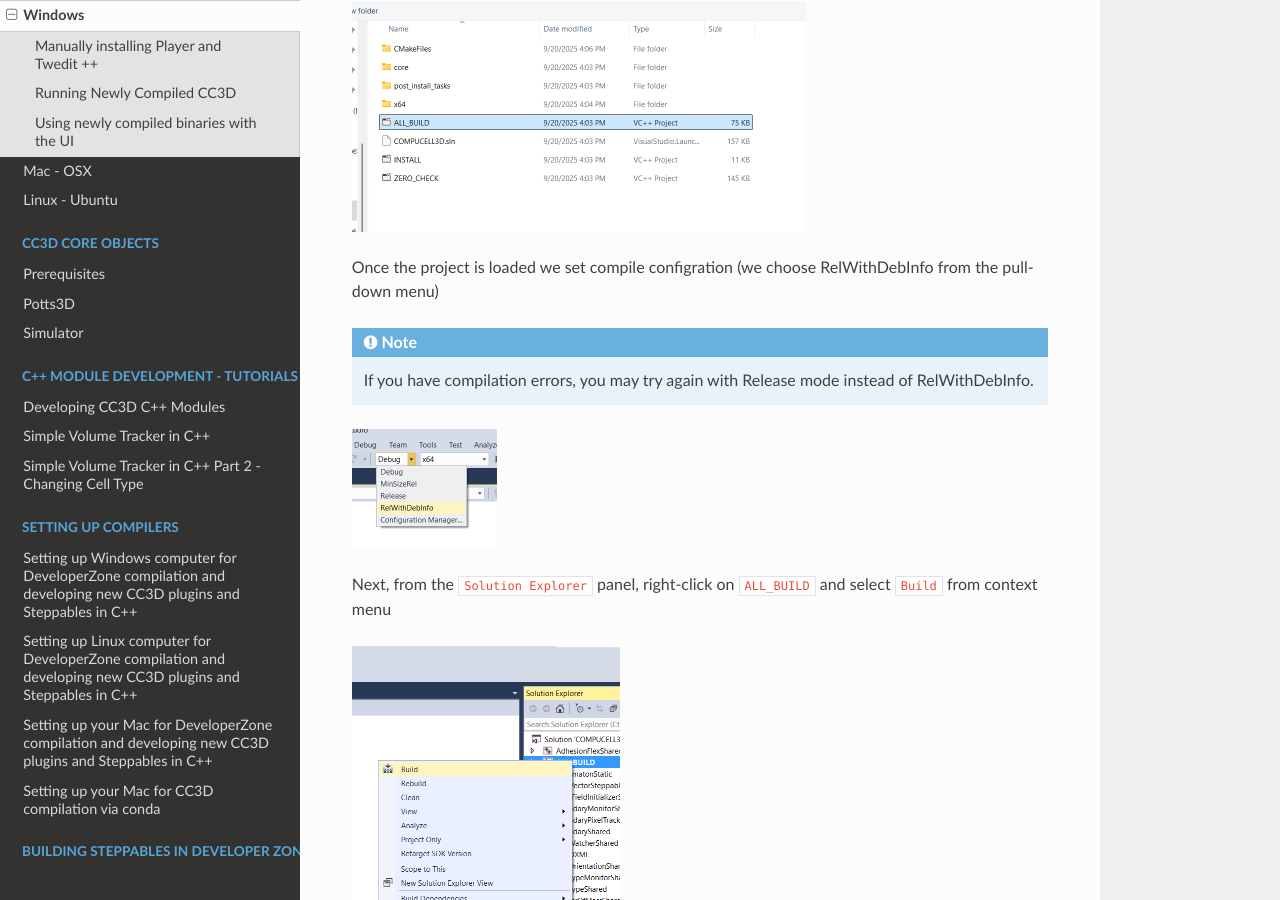
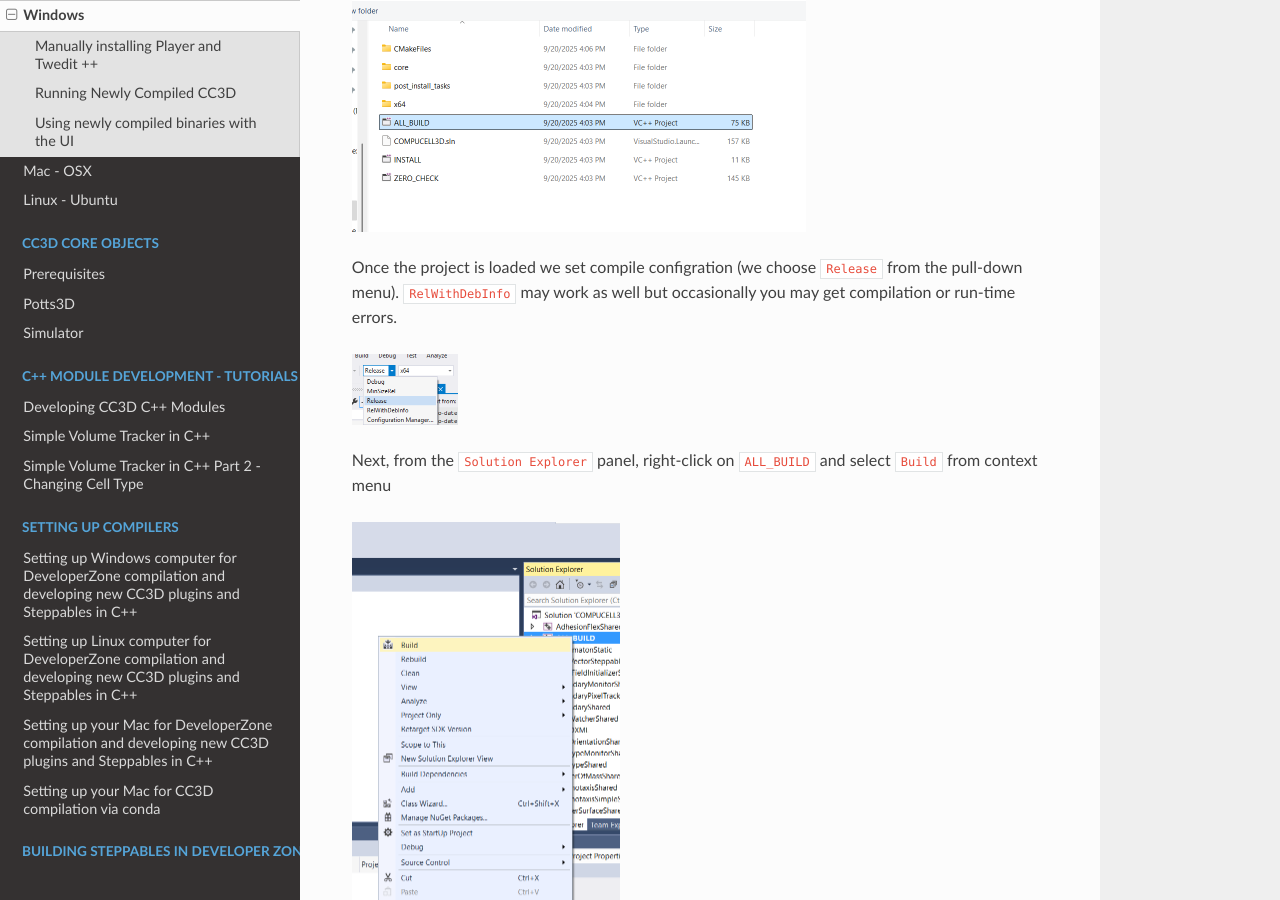
Before and after one commit to CompuCell3D/CompuCell3DDevelopersManual, a Sphinx documentation site: the page built from docs/building_core_cc3d_cpp_code_windows.rst, in a window 1280 px wide and 900 px high, scrolled down 9887 px. Built offline with Sphinx 7.4.7 and the Read the Docs theme 3.1.0, drawn with Linux system fonts in a browser that asks for light colours; some of the changed text lies outside the part shown.

Commit message:
fixing docs

```diff
--- a/docs/building_core_cc3d_cpp_code_windows.rst
+++ b/docs/building_core_cc3d_cpp_code_windows.rst
@@ -346,10 +346,8 @@ and navigate to where VS 2015 files are generated and pick ``ALL_BUILD.vcxproj``
 
 |cc3d_cpp_004|
 
-Once the project is loaded we set compile configration (we choose RelWithDebInfo from the pull-down menu)
+Once the project is loaded we set compile configration (we choose ``Release`` from the pull-down menu). ``RelWithDebInfo`` may work as well but occasionally you may get compilation or run-time errors.
 
-.. note::
-    If you have compilation errors, you may try again with Release mode instead of RelWithDebInfo.
 
 |cc3d_cpp_006|
 
```
Also changed, not shown: other parts of docs/building_core_cc3d_cpp_code_windows.rst (+1 -0 lines), docs/images/cc3d_cpp_006.png.
